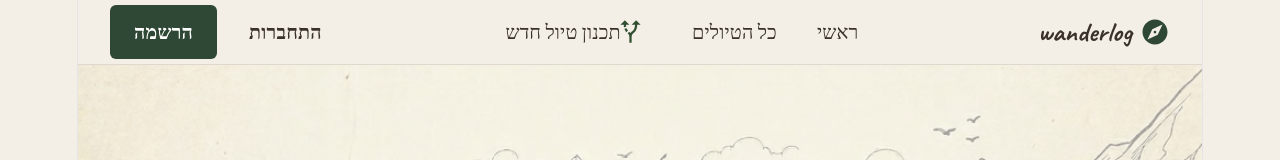
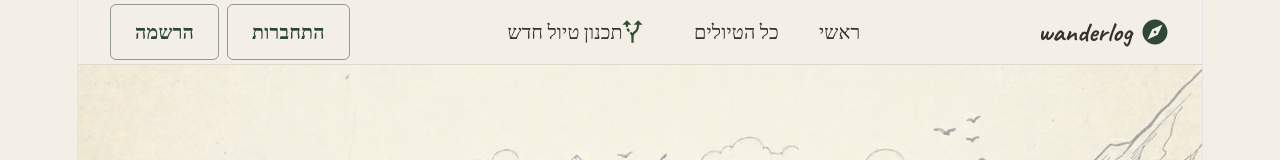
Before and after one commit to saralev111/WanderLog-Project, a React (Vite) app in the folder frontend/wanderlog/: page / in a window 1280 px wide. Shown: the top 160 px of the page. Built offline with nearby package versions, Linux system fonts and the light colour scheme; no server answers.

Commit message:
login and register

```diff
--- a/frontend/wanderlog/src/components/Navbar.tsx
+++ b/frontend/wanderlog/src/components/Navbar.tsx
@@ -1,6 +1,6 @@
 import React from 'react';
 import { AppBar, Toolbar, Typography, Button, Box, IconButton, Badge } from '@mui/material';
-import { Link as RouterLink, useNavigate } from 'react-router-dom';
+import { Link as RouterLink, useNavigate, useLocation } from 'react-router-dom';
 import { useSelector, useDispatch } from 'react-redux';
 import type { RootState } from '../features/store';
 import { logout } from '../features/authSlice';
@@ -19,6 +19,7 @@ export default function Navbar() {
 
   const dispatch = useDispatch();
   const navigate = useNavigate();
+  const location = useLocation();
 
   const handleLogout = () => {
     dispatch(logout());
@@ -83,7 +84,6 @@ export default function Navbar() {
             תכנון טיול חדש
           </Button>
 
-          {/* קישורים שמוצגים רק למחוברים */}
           {isAuthenticated && (
             <>
               {role === 'ROLE_ADMIN' && (
@@ -131,10 +131,22 @@ export default function Navbar() {
             </>
           ) : (
             <>
-              <Button component={RouterLink} to="/login" color="inherit" sx={{ fontWeight: 'bold' }}>
+              <Button
+                component={RouterLink}
+                to="/login"
+                variant={location.pathname === '/login' ? 'contained' : 'outlined'}
+                disableElevation
+                sx={{ fontWeight: 'bold' }}
+              >
                 התחברות
               </Button>
-              <Button component={RouterLink} to="/register" variant="contained" disableElevation sx={{ ml: 1 }}>
+              <Button
+                component={RouterLink}
+                to="/register"
+                variant={location.pathname === '/register' ? 'contained' : 'outlined'}
+                disableElevation
+                sx={{ ml: 1 }}
+              >
                 הרשמה
               </Button>
             </>
```
